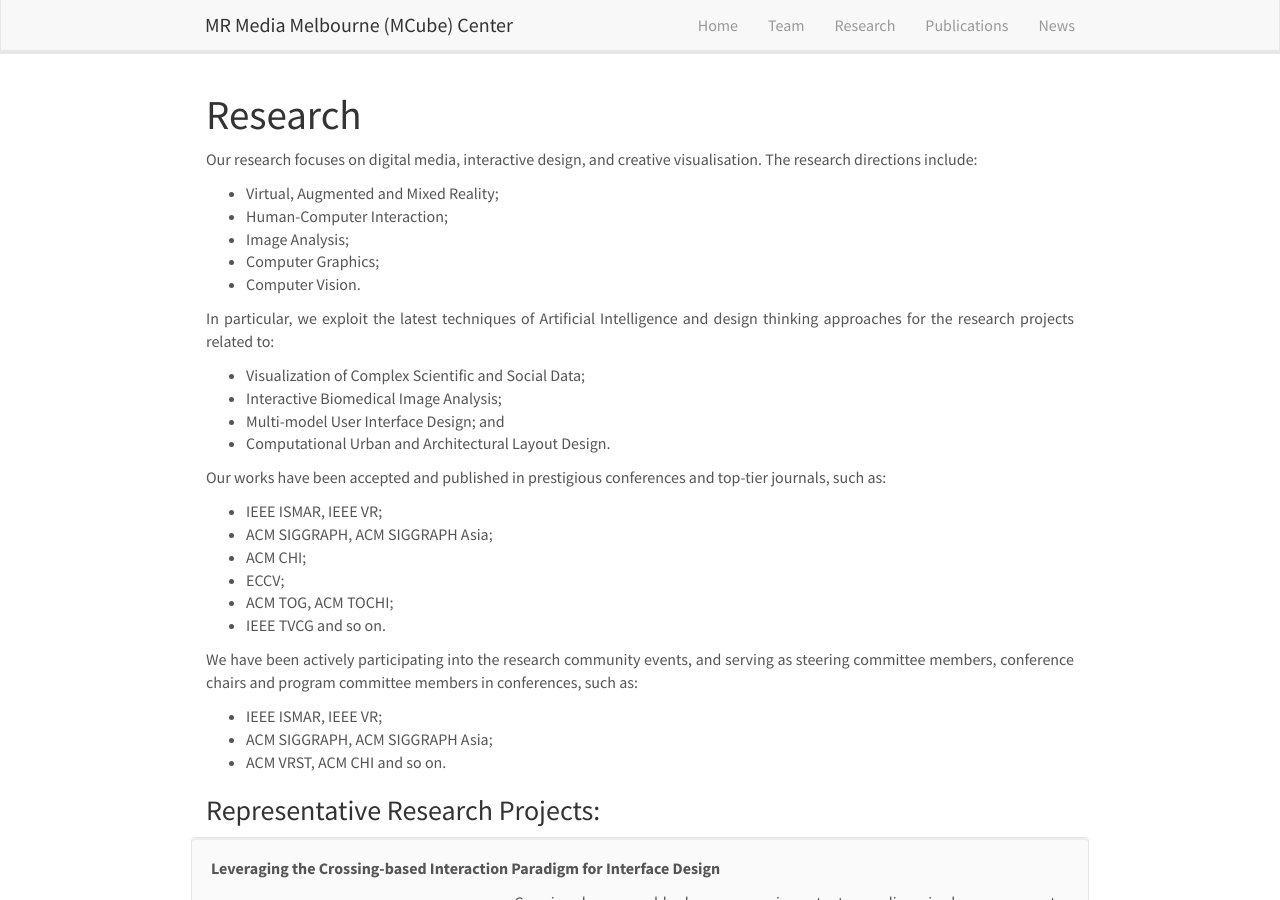
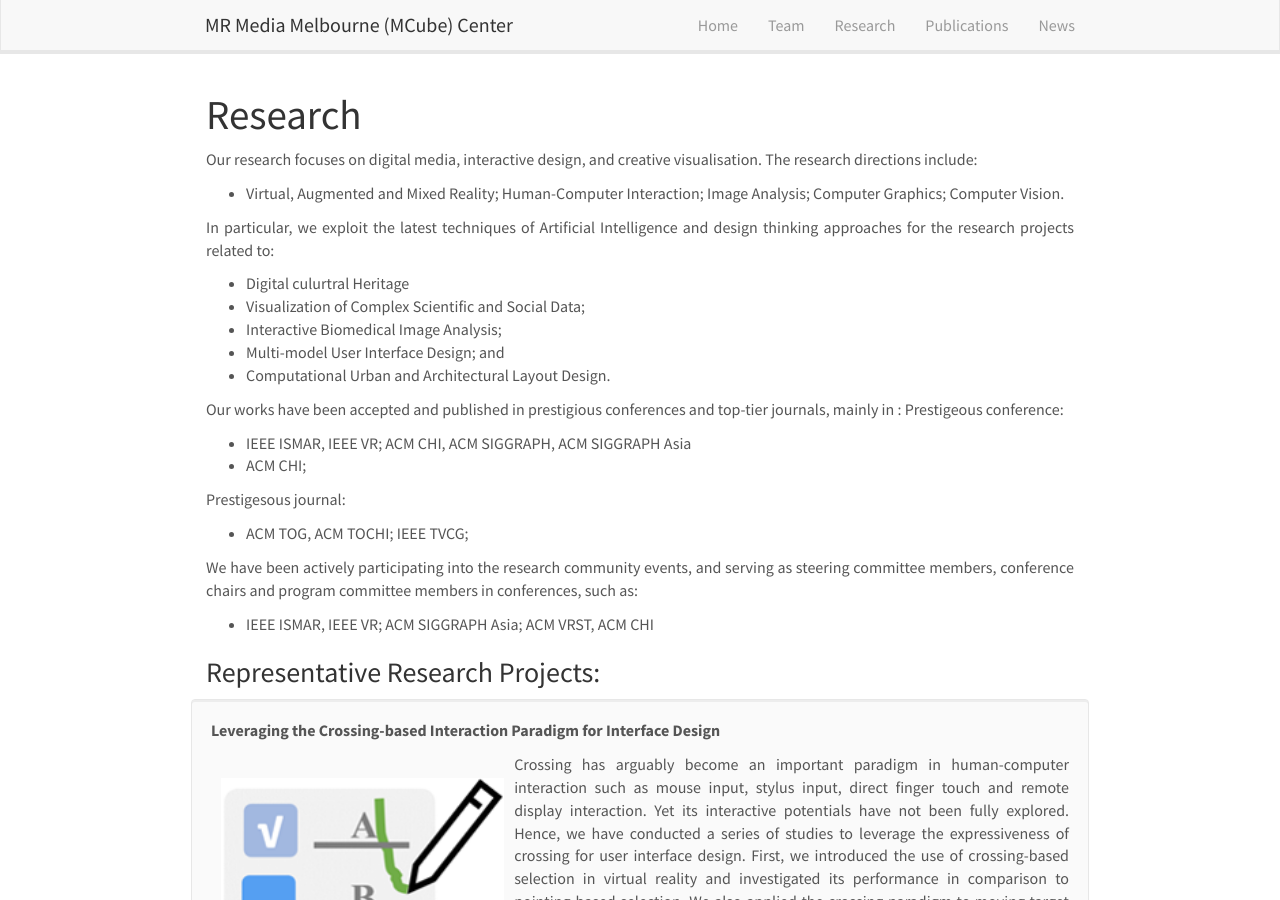
Before and after one commit to m3lab-ltu/m3lab-ltu.github.io, a Jekyll site: the page built from _pages/research.md, in a window 1280 px wide and 900 px high. Built offline with Jekyll 4.4.1, drawn with Linux system fonts in a browser that asks for light colours; nearby versions of some CDN libraries; some of the changed text lies outside the part shown.

Commit message:
Update research.md

```diff
--- a/_pages/research.md
+++ b/_pages/research.md
@@ -9,32 +9,25 @@ permalink: /research/
 # Research
 
 Our research focuses on digital media, interactive design, and creative visualisation. The research directions include:
-* Virtual, Augmented and Mixed Reality;
-* Human-Computer Interaction;
-* Image Analysis;
-* Computer Graphics;
-* Computer Vision.
-
+* Virtual, Augmented and Mixed Reality; Human-Computer Interaction; Image Analysis; Computer Graphics; Computer Vision.
 
 In particular, we exploit the latest techniques of Artificial Intelligence and design thinking approaches for the research projects related to:
+* Digital culurtral Heritage
 * Visualization of Complex Scientific and Social Data;
 * Interactive Biomedical Image Analysis;
 * Multi-model User Interface Design; and
 * Computational Urban and Architectural Layout Design.
 
+Our works have been accepted and published in prestigious conferences and top-tier journals, mainly in :
+Prestigeous conference:
+* IEEE ISMAR, IEEE VR; ACM CHI, ACM SIGGRAPH, ACM SIGGRAPH Asia
+* ACM CHI;
 
-Our works have been accepted and published in prestigious conferences and top-tier journals, such as:
-* IEEE ISMAR, IEEE VR;
-* ACM SIGGRAPH, ACM SIGGRAPH Asia;
-* ACM CHI;
-* ECCV;
-* ACM TOG, ACM TOCHI;
-* IEEE TVCG and so on.
+Prestigesous journal:
+* ACM TOG, ACM TOCHI; IEEE TVCG;
 
 We have been actively participating into the research community events, and serving as steering committee members, conference chairs and program committee members in conferences, such as:
-* IEEE ISMAR, IEEE VR;
-* ACM SIGGRAPH, ACM SIGGRAPH Asia;
-* ACM VRST, ACM CHI and so on.
+* IEEE ISMAR, IEEE VR; ACM SIGGRAPH Asia; ACM VRST, ACM CHI
 
 ### Representative Research Projects:
 {% for proli in site.data.projectlist %}
@@ -66,22 +59,25 @@ We have been actively participating into the research community events, and serv
 
 
 ### Collaborators
-* Australia
+Australia
 * Professor Andy Herries, Archaeology, La Trobe University, Australia
 * Professor Mark Billinghurst, Computer Science, University of Auckland and University of South Australia
 * Associate Professor Xiuying Wang, Computer Science, University of Sydney, Australia
 * Associate Professor Tomasz Bednarz, Art & Design, University of New South Wales, Australia
 * Dr Philippe Chouinard, La Trobe University, Australia
-* USA
+
+China
+* Professor Feng Tian, Institute of Software, Chinese Academy of Sciences, China
+* Professor Yingqing Xu, Art & Design, Tsinghua University, China
+* Associate Professor Sai-Kit Yeung, Computer Science, Hong Kong University of Science and Technology
+
+Japan
+* Professor Xiangshi Ren, Computer Science, Kochi University of Technology, Japan
+
+USA
 * Associate Professor Joe Gabbard, Computer Science, Virginia Tech, USA
 * Associate Professor Lap-Fai Yu, Computer Science, George Mason University, USA
 * Dr Shumin Zhai, Google, USA
-* Japan
-* Professor Xiangshi Ren, Computer Science, Kochi University of Technology, Japan
-* China
-* Professor Feng Tian, Institute of Software, Chinese Academy of Sciences, China
-* Professor Yingqing Xu, Art & Design, Tsinghua University, China
-* Associate Professor Sai-Kit Yeung, Computer Science, Hong Kong University of Science and Technology
 
 
 ### Sponsors
```
